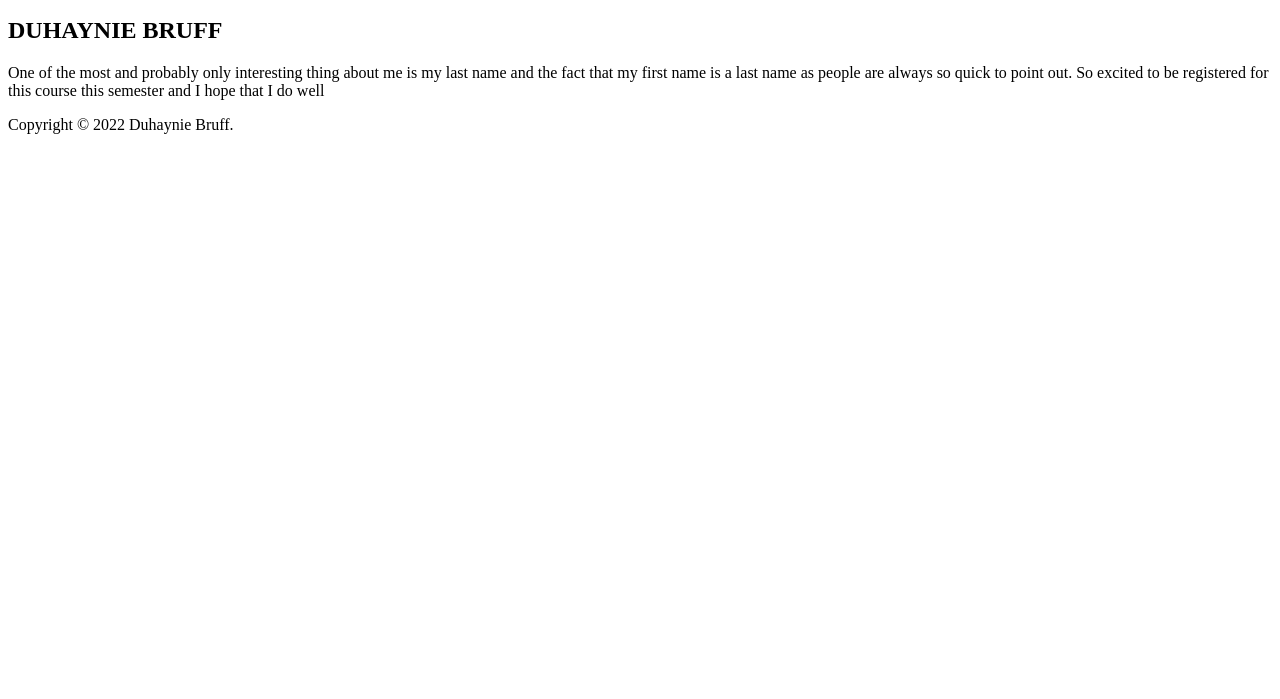
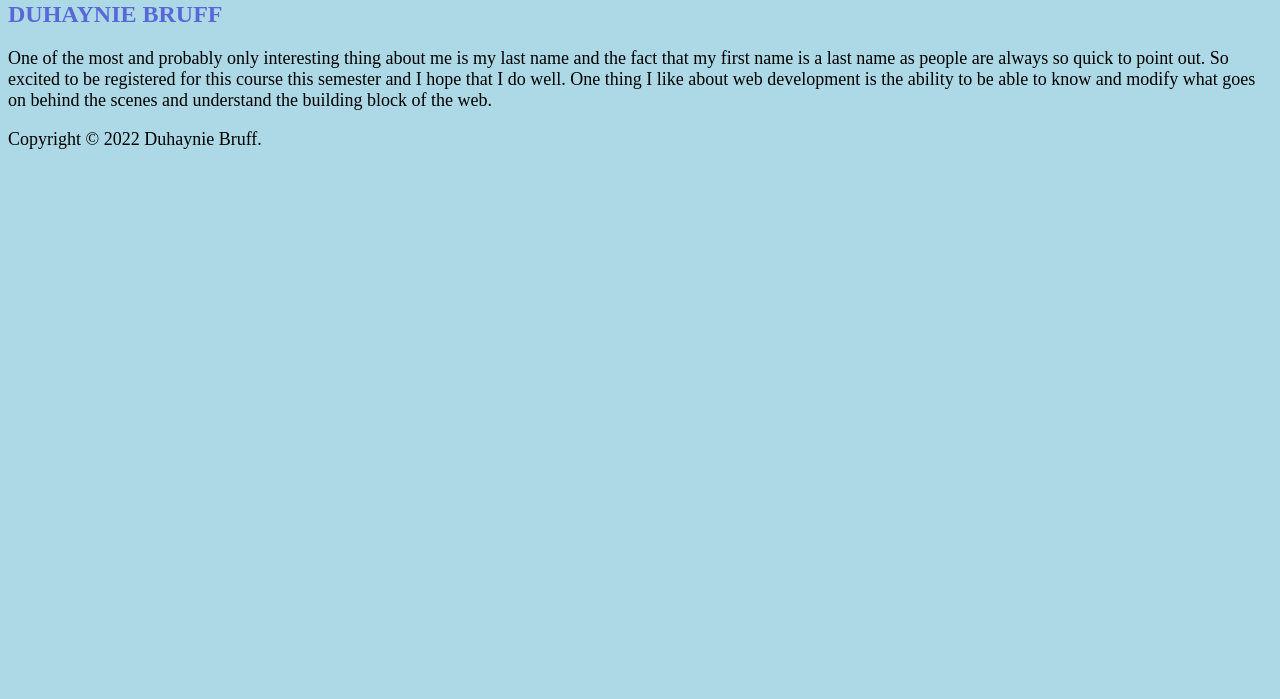
Before and after one commit to D-BRUFF/info2180-lab1, a plain HTML site: page index.html in a window 1280 px wide. Shown: the part 101-800 px from the top of the page. Drawn offline with Linux system fonts and the light colour scheme.

Commit message:
Edited HTML document

```diff
--- a/index.html
+++ b/index.html
@@ -1,6 +1,7 @@
 <!DOCTYPE html>
 <html lang="en">
 <head>
+<link rel="stylesheet" href="styles.css">
 	<meta charset="UTF-8">
 	<meta name="viewport" content="width=devicewidth, initial-scale=1.0">
 	<meta http-equiv="X-UA-Compatible" content="ie=edge">
@@ -13,7 +14,7 @@
 	</header>
 	<main>
 		<h2>DUHAYNIE BRUFF</h2>
-		<p>One of the most and probably only interesting thing about me is my last name and the fact that my first name is a last name as people are always so quick to point out. So excited to be registered for this course this semester and I hope that I do well</p>
+		<p>One of the most and probably only interesting thing about me is my last name and the fact that my first name is a last name as people are always so quick to point out. So excited to be registered for this course this semester and I hope that I do well. One thing I like about web development is the ability to be able to know and modify what goes on behind the scenes and understand the building block of the web.</p>
 	</main>
 	<footer>
 		<p>Copyright &copy; 2022 Duhaynie Bruff. </p>
```
